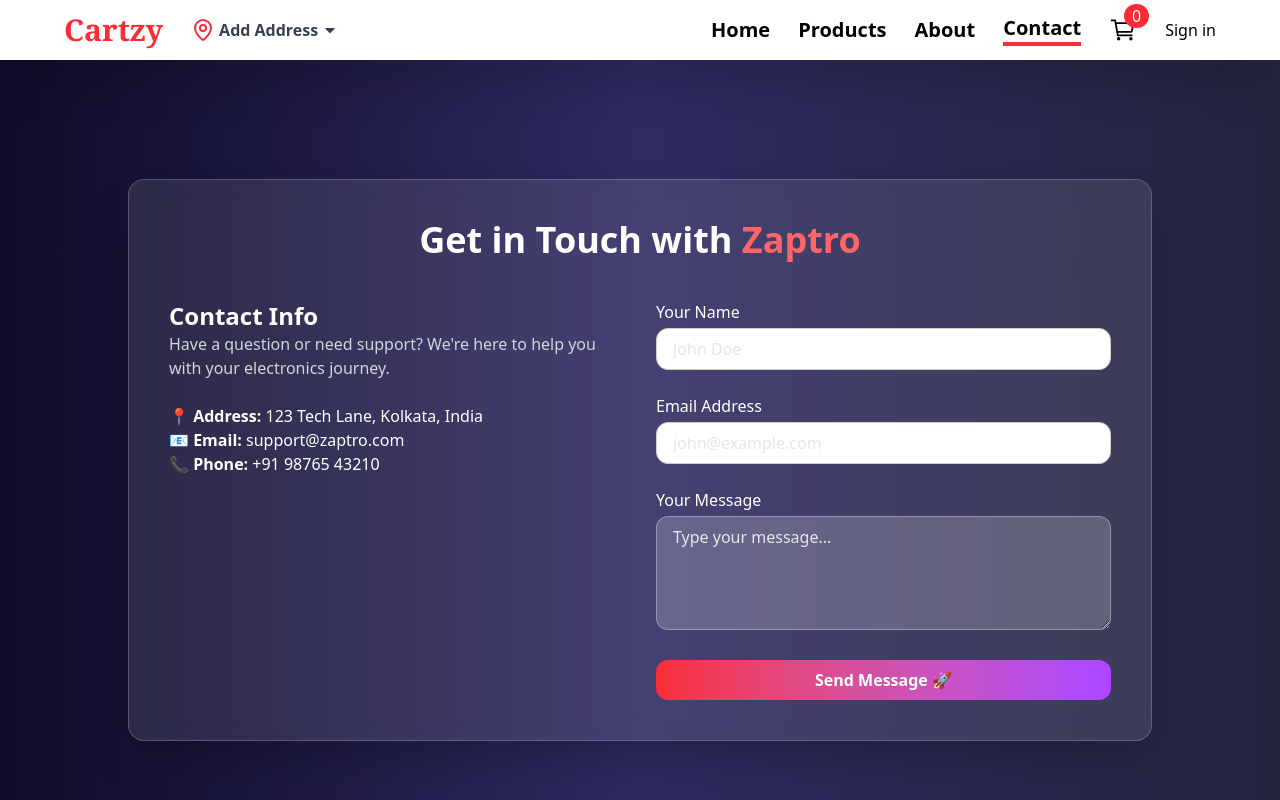
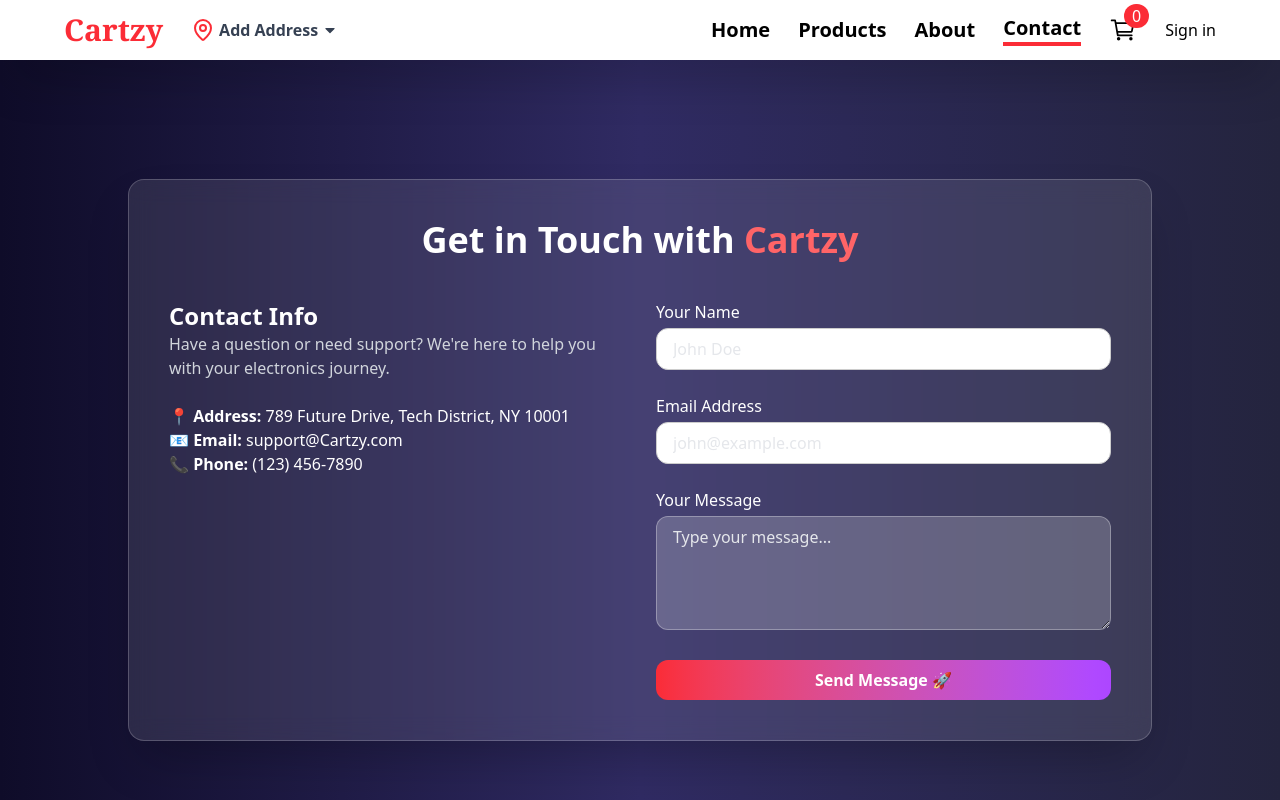
Before and after one commit to saisriya177/Cartzy, a React (Vite) app: page /contact in a window 1280 px wide. Shown: the top 800 px of the page. Built offline with nearby package versions, Linux system fonts and the light colour scheme; no server answers.

Commit message:
updated UI and fixed issues

```diff
--- a/src/pages/Contact.jsx
+++ b/src/pages/Contact.jsx
@@ -4,7 +4,7 @@ export default function Contact(){
     return(
         <div className="min-h-screen bg-gradient-to-r from-[#0f0c29] via-[#302b63] to-[#24243e] flex items-center justify-center px-4 py-10">
       <div className="backdrop-blur-md bg-white/10 border border-white/20 rounded-2xl shadow-2xl p-10 w-full max-w-5xl">
-        <h2 className="text-4xl font-bold text-white text-center mb-10">Get in Touch with <span className="text-red-400">Zaptro</span></h2>
+        <h2 className="text-4xl font-bold text-white text-center mb-10">Get in Touch with <span className="text-red-400">Cartzy</span></h2>
 
         <div className="grid grid-cols-1 md:grid-cols-2 gap-8">
           {/* Info Section */}
@@ -14,9 +14,9 @@ export default function Contact(){
               <p className="text-gray-300">Have a question or need support? We're here to help you with your electronics journey.</p>
             </div>
             <div>
-              <p><strong>📍 Address:</strong> 123 Tech Lane, Kolkata, India</p>
-              <p><strong>📧 Email:</strong> support@zaptro.com</p>
-              <p><strong>📞 Phone:</strong> +91 98765 43210</p>
+              <p><strong>📍 Address:</strong> 789 Future Drive, Tech District, NY 10001</p>
+              <p><strong>📧 Email:</strong> support@Cartzy.com</p>
+              <p><strong>📞 Phone:</strong> (123) 456-7890</p>
             </div>
           </div>
 
```
